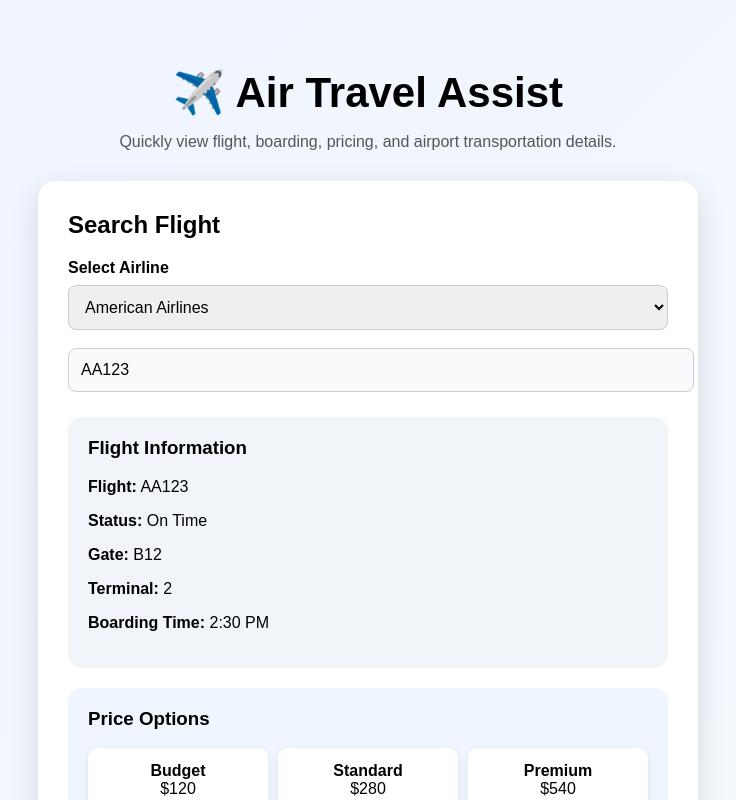
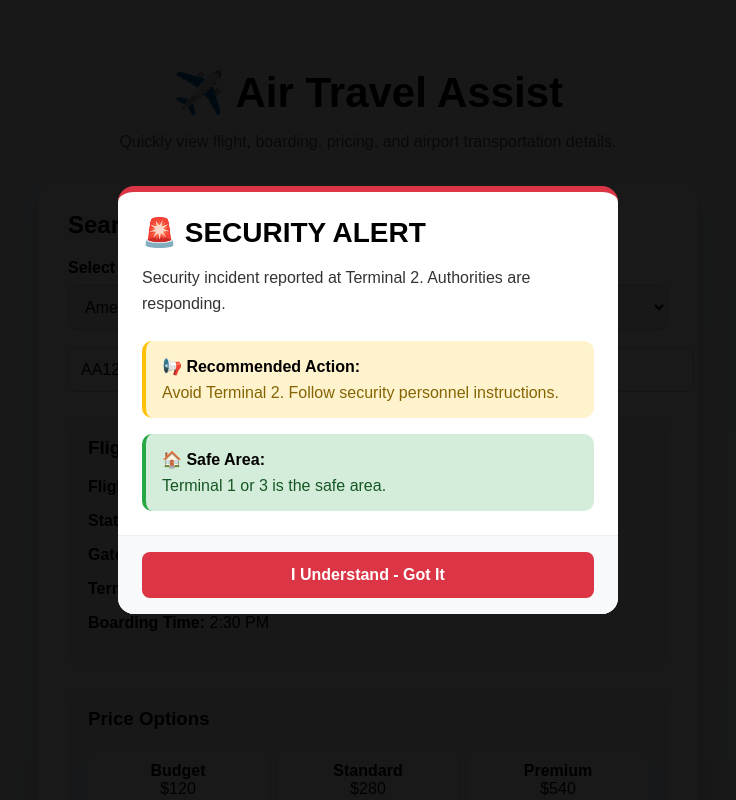
Before and after one commit to abrilquiros/airport-appIS470, a React (Create React App) app in the folder app/: page / in a window 1280 px wide. Shown: the top 800 px of the page, without its empty margins (272-1008 px from the left). Built offline with nearby package versions, Linux system fonts and the light colour scheme.

Commit message:
Add emergency alerts feature with modal and severity indicators

```diff
--- a/app/src/App.js
+++ b/app/src/App.js
@@ -1,9 +1,11 @@
-import { useState } from "react";
+import { useState, useEffect } from "react";
 
 function App() {
   const [showTransport, setShowTransport] = useState(false);
   const [selectedAirline, setSelectedAirline] = useState("American");
   const [favoriteLocations, setFavoriteLocations] = useState([]);
+  const [currentAlert, setCurrentAlert] = useState(null);
+  const [showAlert, setShowAlert] = useState(false);
 
   const airports = ["LAX", "SAN", "JFK", "PDX", "SEA"];
 
@@ -45,6 +47,73 @@ function App() {
 
   const flightInfo = airlineFlights[selectedAirline];
 
+  // EMERGENCY ALERTS SYSTEM
+  useEffect(() => {
+    const emergencyAlerts = [
+      {
+        title: '🚨 SECURITY ALERT',
+        message: `Security incident reported at Terminal ${flightInfo.terminal}. Authorities are responding.`,
+        severity: 'high',
+        recommendedAction: 'Avoid Terminal ' + flightInfo.terminal + '. Follow security personnel instructions.',
+        safeArea: `Terminal ${flightInfo.terminal === '2' ? '1 or 3' : '2'} is the safe area.`
+      },
+      {
+        title: '⛈️ SEVERE WEATHER WARNING',
+        message: 'Tornado warning issued for airport area. Seek shelter immediately.',
+        severity: 'high',
+        recommendedAction: 'Move to basement level or interior hallways. Stay away from windows.',
+        safeArea: 'Basement level, interior hallways, or storm shelters in Terminal 1'
+      },
+      {
+        title: '⚠️ FLIGHT DELAY ALERT',
+        message: `Your flight ${flightInfo.flight} is delayed due to severe weather conditions.`,
+        severity: 'medium',
+        recommendedAction: 'Stay near your gate at Terminal ' + flightInfo.terminal + ' and monitor for updates.',
+        safeArea: `Remain in Terminal ${flightInfo.terminal} near Gate ${flightInfo.gate}`
+      },
+      {
+        title: '🏃 EVACUATION ORDER',
+        message: 'Immediate evacuation required for Terminal ' + flightInfo.terminal + ' due to fire alarm.',
+        severity: 'high',
+        recommendedAction: 'Evacuate immediately using stairs. Do not use elevators.',
+        safeArea: 'Proceed to Parking Garage Level 2 for assembly point'
+      }
+    ];
+
+    // Show alerts at different times
+    const timer1 = setTimeout(() => {
+      setCurrentAlert(emergencyAlerts[0]);
+      setShowAlert(true);
+    }, 5000); // Security alert at 5 seconds
+
+    const timer2 = setTimeout(() => {
+      setCurrentAlert(emergencyAlerts[1]);
+      setShowAlert(true);
+    }, 15000); // Weather alert at 15 seconds
+
+    const timer3 = setTimeout(() => {
+      setCurrentAlert(emergencyAlerts[2]);
+      setShowAlert(true);
+    }, 25000); // Delay alert at 25 seconds
+
+    const timer4 = setTimeout(() => {
+      setCurrentAlert(emergencyAlerts[3]);
+      setShowAlert(true);
+    }, 40000); // Evacuation alert at 40 seconds
+
+    return () => {
+      clearTimeout(timer1);
+      clearTimeout(timer2);
+      clearTimeout(timer3);
+      clearTimeout(timer4);
+    };
+  }, [flightInfo.flight, flightInfo.terminal, flightInfo.gate]);
+
+  const closeAlert = () => {
+    setShowAlert(false);
+    setCurrentAlert(null);
+  };
+
   return (
     <div
       style={{
@@ -54,6 +123,87 @@ function App() {
         fontFamily: "Arial, sans-serif",
       }}
     >
+      {/* EMERGENCY ALERT MODAL */}
+      {showAlert && currentAlert && (
+        <div style={{
+          position: 'fixed',
+          top: 0,
+          left: 0,
+          right: 0,
+          bottom: 0,
+          backgroundColor: 'rgba(0,0,0,0.9)',
+          display: 'flex',
+          alignItems: 'center',
+          justifyContent: 'center',
+          zIndex: 10000,
+          animation: 'fadeIn 0.3s ease'
+        }}>
+          <div style={{
+            backgroundColor: 'white',
+            borderRadius: '16px',
+            maxWidth: '500px',
+            width: '90%',
+            maxHeight: '80vh',
+            overflow: 'auto',
+            borderTop: `6px solid ${currentAlert.severity === 'high' ? '#dc3545' : '#ffc107'}`,
+            animation: 'slideUp 0.3s ease'
+          }}>
+            <div style={{ padding: '24px' }}>
+              <h2 style={{ margin: '0 0 16px 0', fontSize: '28px' }}>
+                {currentAlert.title}
+              </h2>
+
+              <p style={{ fontSize: '16px', lineHeight: '1.6', margin: '0 0 24px 0', color: '#333' }}>
+                {currentAlert.message}
+              </p>
+
+              <div style={{
+                backgroundColor: '#fff3cd',
+                padding: '16px',
+                borderRadius: '10px',
+                marginBottom: '16px',
+                borderLeft: '4px solid #ffc107'
+              }}>
+                <strong style={{ fontSize: '16px' }}>📢 Recommended Action:</strong>
+                <p style={{ margin: '8px 0 0 0', color: '#856404' }}>{currentAlert.recommendedAction}</p>
+              </div>
+
+              <div style={{
+                backgroundColor: '#d4edda',
+                padding: '16px',
+                borderRadius: '10px',
+                borderLeft: '4px solid #28a745'
+              }}>
+                <strong style={{ fontSize: '16px' }}>🏠 Safe Area:</strong>
+                <p style={{ margin: '8px 0 0 0', color: '#155724' }}>{currentAlert.safeArea}</p>
+              </div>
+            </div>
+
+            <div style={{ padding: '16px 24px', borderTop: '1px solid #eee', backgroundColor: '#f8f9fa' }}>
+              <button
+                onClick={closeAlert}
+                style={{
+                  width: '100%',
+                  padding: '14px',
+                  backgroundColor: currentAlert.severity === 'high' ? '#dc3545' : '#007bff',
+                  color: 'white',
+                  border: 'none',
+                  borderRadius: '8px',
+                  fontSize: '16px',
+                  fontWeight: 'bold',
+                  cursor: 'pointer',
+                  transition: 'all 0.3s'
+                }}
+                onMouseEnter={(e) => e.target.style.opacity = '0.9'}
+                onMouseLeave={(e) => e.target.style.opacity = '1'}
+              >
+                I Understand - Got It
+              </button>
+            </div>
+          </div>
+        </div>
+      )}
+
       <h1 style={{ textAlign: "center", fontSize: "42px", marginBottom: "8px" }}>
         ✈️ Air Travel Assist
       </h1>
@@ -207,7 +357,6 @@ function App() {
 
           <div style={{ marginTop: "15px" }}>
             <h4>Saved Locations:</h4>
-
             {favoriteLocations.length === 0 ? (
               <p>No favorite airports saved yet.</p>
             ) : (
@@ -229,7 +378,6 @@ function App() {
           }}
         >
           <h3>📞 Customer Support</h3>
-
           <p><strong>Support Phone:</strong> (800) 555-1234</p>
           <p><strong>Email:</strong> support@airtravelassist.com</p>
           <p><strong>Live Chat:</strong> Available 24/7</p>
@@ -264,6 +412,17 @@ function App() {
           </button>
         </div>
       </div>
+
+      <style>{`
+        @keyframes fadeIn {
+          from { opacity: 0; }
+          to { opacity: 1; }
+        }
+        @keyframes slideUp {
+          from { transform: translateY(50px); opacity: 0; }
+          to { transform: translateY(0); opacity: 1; }
+        }
+      `}</style>
     </div>
   );
 }
```
